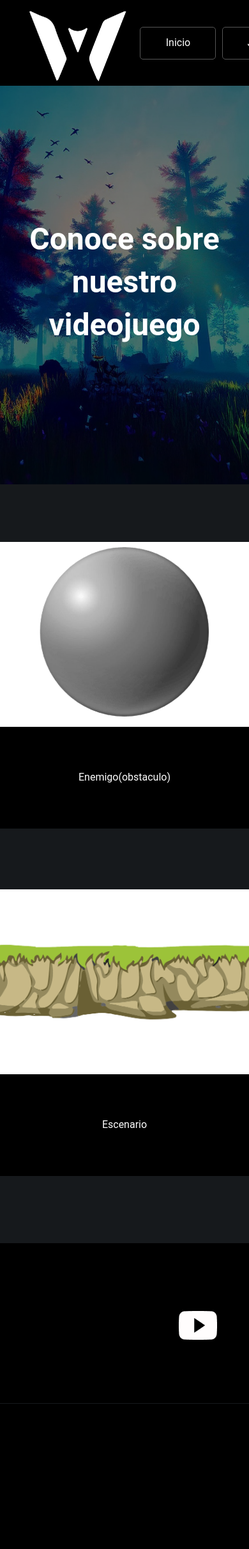
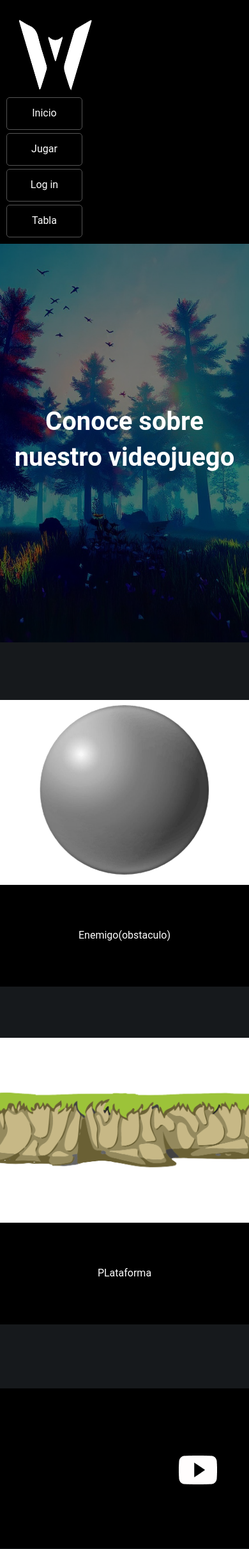
Before and after one commit to Jeikol28/ProyectoFinal, a PHP site: page /utilizables.html in a window 390 px wide; the page is wider, and only the part inside the window is pictured. Shown: that part at 64% size. Before the commit the page ends 2194 px from the top of that part, so only its background shows below. Run offline with PHP 8.4, Linux system fonts and the light colour scheme.

Commit message:
ResponsivePagina

```diff
--- a/css/main.css
+++ b/css/main.css
@@ -98,12 +98,12 @@ body {
   padding: 50px;
   background-color: #16191C;
   width: 100%;
-  height: 623px;
+  height: auto;
   margin: 0 auto;
 }
 
 .info-section h2 {
-  margin-bottom: 30px;
+  margin-bottom: 60px;
   font-size: 2rem;
   color: white;
 }
@@ -125,8 +125,8 @@ body {
 }
 
 .info-image {
-  width: 574px;
-  height: 132px;
+  width: 100%;
+  height: auto;
   object-fit: cover;
 }
 
@@ -147,7 +147,7 @@ body {
 }
 
 .info-btn {
-  width: 574px;
+  width: 100%;
   height: 75px;
   background-color: #007BFF;
   color: white;
@@ -170,7 +170,7 @@ body {
   height: 250px;
   background-color: #000;
   padding: 20px 0;
-  margin-top: 220px;
+  margin-top: 280px;
 }
 
 .footer-content {
@@ -221,7 +221,7 @@ body {
 
 /* footer */
 .historia-footer {
-  margin-top: -60px;
+  margin-top: 20px;
 }
 
 /* ComoJugar */
@@ -234,7 +234,7 @@ body {
 
 /* footer */
 .comoJugar-footer {
-  margin-top: -70px;
+  margin-top: 100px;
 }
 
 /* Utilizables */
@@ -250,12 +250,54 @@ body {
 }
 
 .section-two {
-  margin-top: -80px; /* Ajusta este valor como lo necesites */
+  margin-top: 70px; /* Ajusta este valor como lo necesites */
 }
 
 /* footer */
 .utilizables-footer {
-  margin-top: -20px;
+  margin-top: 140px;
+}
+
+@media only screen and (max-width: 767px) {
+  .site-header {
+    flex-direction: column;
+    align-items: flex-start;
+    height: auto;
+    padding: 10px;
+  }
+  .site-header .logo {
+    width: 150px;
+  }
+  .navbar {
+    margin-right: 0;
+    flex-direction: column;
+    gap: 5px;
+  }
+  .hero h1 {
+    font-size: 2.5rem;
+  }
+  .hero h1 .hero p {
+    font-size: 1rem;
+  }
+  .hero h1 .info-container {
+    flex-direction: column;
+    align-items: center;
+    gap: 20px;
+  }
+  .hero h1 .info-box {
+    width: 90%;
+    height: auto;
+    margin-bottom: 20px;
+  }
+  .hero h1 .footer-content {
+    flex-direction: column;
+    align-items: center;
+    text-align: center;
+  }
+  .hero h1 .social-navbar {
+    gap: 20px;
+    margin-right: 0;
+  }
 }
 
 /*# sourceMappingURL=main.css.map */
--- a/historia.html
+++ b/historia.html
@@ -69,7 +69,7 @@
   </section>
 
   <!-- Footer -->
-<footer class="site-footer comoJugar-footer">
+<footer class="site-footer historia-footer">
     <div class="footer-content">
         <img src="img/logo.png" alt="Footer Logo" class="footer-logo">
         <nav class="social-navbar">
--- /dev/null
+++ b/scss/abstracts/_mixins.scss
@@ -0,0 +1,12 @@
+$phone: '(max-width: 480px)';
+$tablet-portrait: '(max-width: 767px)';
+$tablet-landscape: '(min-width: 768px) and (max-width: 979px)';
+$large-desktop: '(min-width: 1200px)';
+$non-retina: 'screen and (-webkit-max-device-pixel-ratio: 1)';
+$retina: '(min--moz-device-pixel-ratio: 1.5), (-o-min-device-pixel-ratio: 3/2), (-webkit-min-device-pixel-ratio: 1.5), (min-device-pixel-ratio: 1.5),(min-resolution: 144dpi), (min-resolution: 1.5dppx)';
+
+@mixin respond-to($media) {
+    @media only screen and #{$media} {
+        @content;
+    }
+}
--- a/scss/components/_info-section.scss
+++ b/scss/components/_info-section.scss
@@ -4,12 +4,12 @@
     padding: 50px;
     background-color: $clr-main;
     width: 100%;
-    height: 623px;
+    height: auto;
     margin: 0 auto;
 }
 
 .info-section h2 {
-    margin-bottom: 30px;
+    margin-bottom: 60px;
     font-size: 2rem;
     color: white;
 }
@@ -20,6 +20,7 @@
     gap: 35px;
     width: 100%;
     height: 100%;
+
 }
 
 .info-box {
@@ -31,8 +32,8 @@
 }
 
 .info-image {
-    width: 574px;
-    height: 132px;
+    width: 100%;
+    height: auto;
     object-fit: cover;
 }
 
@@ -53,7 +54,7 @@
 }
 
 .info-btn {
-    width: 574px;
+    width: 100%;
     height: 75px;
     background-color: #007BFF;
     color: white;
--- a/scss/layout/_footer.scss
+++ b/scss/layout/_footer.scss
@@ -4,7 +4,7 @@
     height: 250px;
     background-color: $clr-black;
     padding: 20px 0;
-    margin-top: 220px;
+    margin-top: 280px;
 }
 
 .footer-content {
--- /dev/null
+++ b/scss/layout/_responsive.scss
@@ -0,0 +1,52 @@
+// Media Queries para Responsiv
+@include respond-to($tablet-portrait) {
+    .site-header {
+        flex-direction: column;
+        align-items: flex-start;
+        height: auto;
+        padding: 10px;
+    }
+
+    .site-header .logo {
+        width: 150px;
+    }
+
+    .navbar {
+        margin-right: 0;
+        flex-direction: column;
+        gap: 5px;
+    }
+
+    .hero h1 {
+        font-size: 2.5rem;
+
+    .hero p {
+        font-size: 1rem;
+    }
+
+    .info-container {
+        flex-direction: column;
+        align-items: center;
+        gap: 20px;
+    }
+
+    .info-box {
+        width: 90%;
+        height: auto;
+        margin-bottom: 20px;
+    }
+
+    .footer-content {
+        flex-direction: column;
+        align-items: center;
+        text-align: center;
+    }
+
+    .social-navbar {
+        gap: 20px;
+        margin-right: 0;
+    }
+}
+
+
+}
--- a/scss/main.scss
+++ b/scss/main.scss
@@ -1,4 +1,5 @@
 @import 'abstracts/variables';
+@import 'abstracts/mixins';
 @import 'base/global';
 @import 'layout/header';
 @import 'layout/navbar';
@@ -8,3 +9,4 @@
 @import 'pages/historia';
 @import 'pages/comoJugar';
 @import 'pages/utilizables';
+@import 'layout/responsive';
--- a/scss/pages/_comoJugar.scss
+++ b/scss/pages/_comoJugar.scss
@@ -9,5 +9,5 @@
 
 /* footer */
 .comoJugar-footer {
-    margin-top: -70px;
+    margin-top: 100px;
 }
--- a/scss/pages/_historia.scss
+++ b/scss/pages/_historia.scss
@@ -20,5 +20,5 @@
 
 /* footer */
 .historia-footer {
-    margin-top: -60px;
+    margin-top: 20px;
 }
--- a/scss/pages/_utilizables.scss
+++ b/scss/pages/_utilizables.scss
@@ -11,11 +11,11 @@
 }
 
 .section-two {
-    margin-top: -80px; /* Ajusta este valor como lo necesites */
+    margin-top: 70px; /* Ajusta este valor como lo necesites */
 }
 
 
 /* footer */
 .utilizables-footer {
-    margin-top: -20px;
+    margin-top: 140px;
 }
--- a/utilizables.html
+++ b/utilizables.html
@@ -85,7 +85,7 @@
       <div class="info-box">
         <img src="img/Plataformas.png" alt="Plaforma" style="width: 510px; height: 289px; object-fit: cover;">
         <div class="info-description">
-          <p>Escenario</p>
+          <p>PLataforma</p>
         </div>
       </div>
       <!-- sexto cuadro -->
```
Also changed, not shown: 1 other file.
